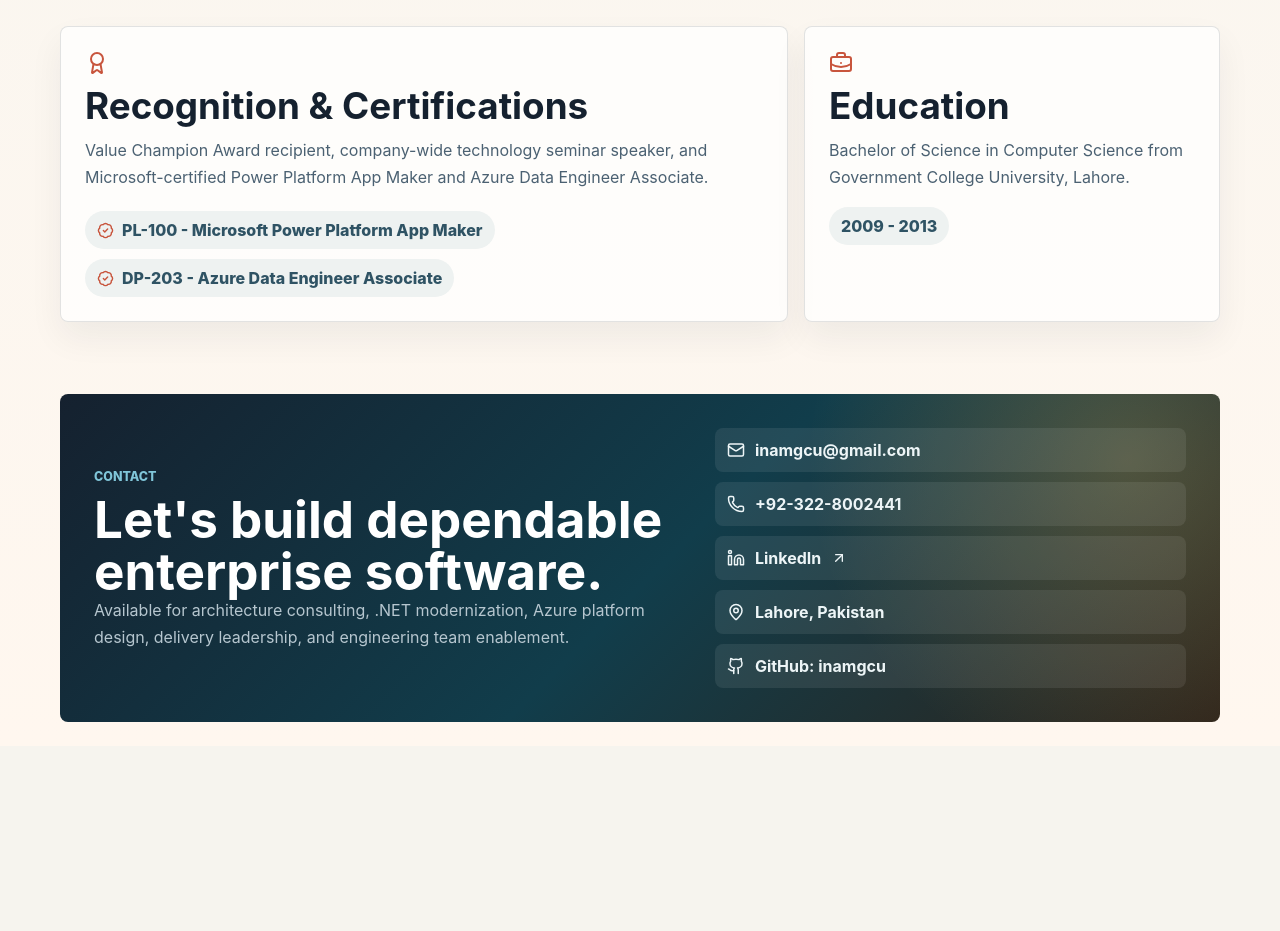
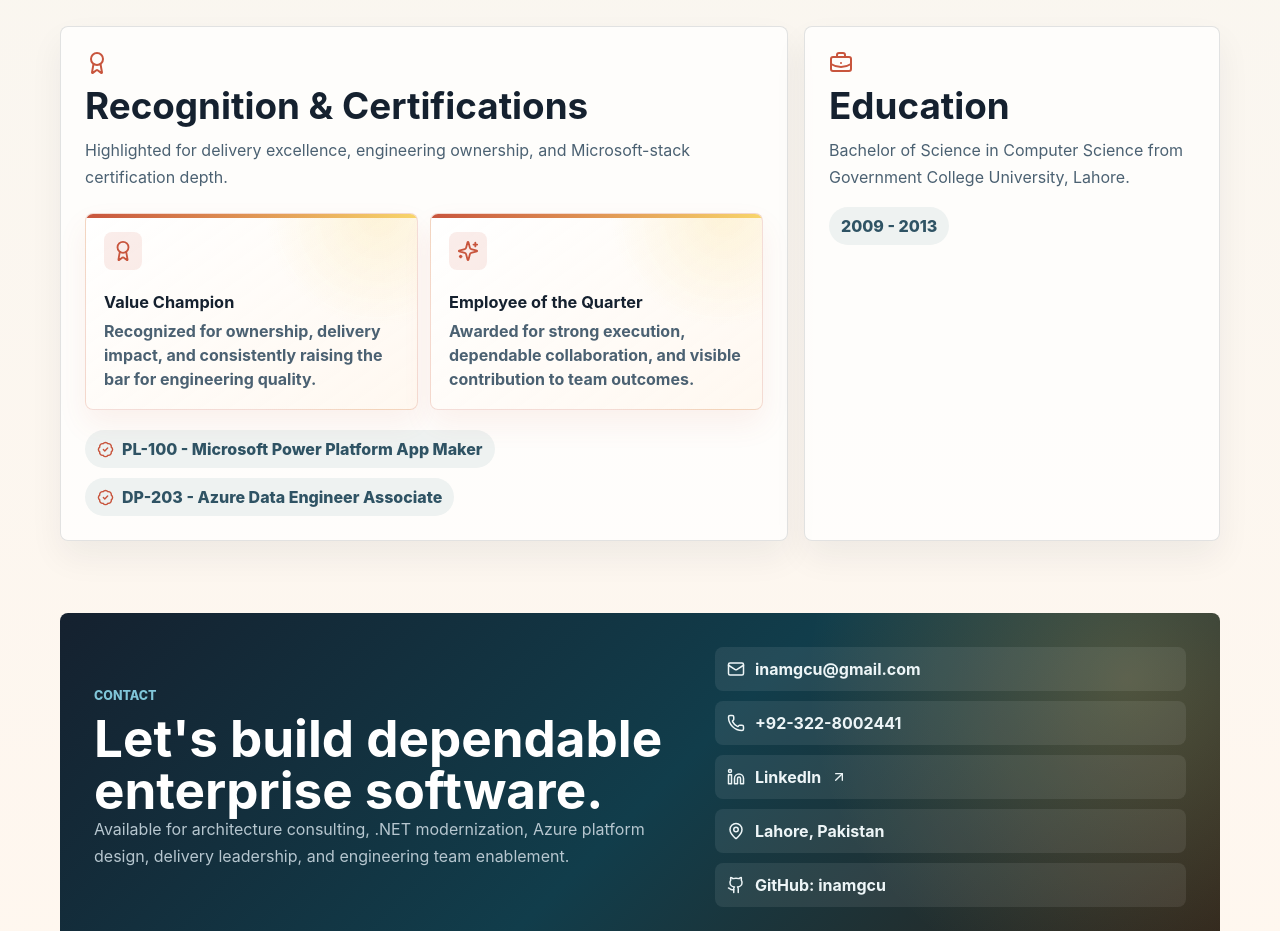
Before and after one commit to inamgcu/portfolio, a React (Vite) app: page / in a window 1280 px wide. Shown: the part 5860-6791 px from the top of the page. Before the commit the page ends 6606 px from the top, so only its background shows below. Built offline with nearby package versions, Linux system fonts and the light colour scheme.

Commit message:
Highlight recognition awards

```diff
--- a/src/main.jsx
+++ b/src/main.jsx
@@ -148,6 +148,19 @@ const outcomes = [
 const certifications = [
   "PL-100 - Microsoft Power Platform App Maker",
   "DP-203 - Azure Data Engineer Associate"
+];
+
+const recognitions = [
+  {
+    icon: Award,
+    title: "Value Champion",
+    body: "Recognized for ownership, delivery impact, and consistently raising the bar for engineering quality."
+  },
+  {
+    icon: Sparkles,
+    title: "Employee of the Quarter",
+    body: "Awarded for strong execution, dependable collaboration, and visible contribution to team outcomes."
+  }
 ];
 
 const signatureStack = [".NET 8", "ASP.NET Core", "Web API", "Azure", "SQL Server", "Clean Architecture"];
@@ -443,9 +456,19 @@ function App() {
           <Award size={24} aria-hidden="true" />
           <h2>Recognition & Certifications</h2>
           <p>
-            Value Champion Award recipient, company-wide technology seminar speaker, and Microsoft-certified
-            Power Platform App Maker and Azure Data Engineer Associate.
+            Highlighted for delivery excellence, engineering ownership, and Microsoft-stack certification depth.
           </p>
+          <div className="recognition-grid">
+            {recognitions.map(({ icon: Icon, title, body }) => (
+              <div className="recognition-card" key={title}>
+                <Icon size={20} aria-hidden="true" />
+                <div>
+                  <strong>{title}</strong>
+                  <span>{body}</span>
+                </div>
+              </div>
+            ))}
+          </div>
           <div className="certs">
             {certifications.map((cert) => (
               <span key={cert}><BadgeCheck size={17} aria-hidden="true" />{cert}</span>
--- a/src/styles.css
+++ b/src/styles.css
@@ -833,6 +833,61 @@ h1 {
   margin-bottom: 12px;
 }
 
+.recognition-grid {
+  display: grid;
+  grid-template-columns: repeat(2, minmax(0, 1fr));
+  gap: 12px;
+  margin-top: 22px;
+}
+
+.recognition-card {
+  position: relative;
+  min-height: 154px;
+  padding: 18px;
+  border: 1px solid rgba(200, 85, 61, 0.2);
+  border-radius: 8px;
+  overflow: hidden;
+  background:
+    radial-gradient(circle at 88% 0%, rgba(248, 213, 107, 0.22), transparent 7rem),
+    linear-gradient(145deg, rgba(255, 255, 255, 0.94), rgba(255, 247, 238, 0.86));
+  box-shadow: 0 14px 30px rgba(200, 85, 61, 0.08);
+}
+
+.recognition-card::before {
+  content: "";
+  position: absolute;
+  inset: 0 0 auto;
+  height: 4px;
+  background: linear-gradient(90deg, #c8553d, #f8d56b);
+}
+
+.recognition-card > svg {
+  width: 38px;
+  height: 38px;
+  padding: 8px;
+  margin-bottom: 18px;
+  border-radius: 8px;
+  color: #c8553d;
+  background: rgba(200, 85, 61, 0.1);
+}
+
+.recognition-card strong,
+.recognition-card span {
+  display: block;
+}
+
+.recognition-card strong {
+  margin-bottom: 7px;
+  color: #15212f;
+  font-size: 1.02rem;
+}
+
+.recognition-card span {
+  color: #4b6172;
+  line-height: 1.5;
+  font-weight: 650;
+}
+
 .certs {
   display: flex;
   flex-wrap: wrap;
@@ -914,7 +969,8 @@ h1 {
   .skills-grid,
   .services,
   .tools-grid,
-  .style-grid {
+  .style-grid,
+  .recognition-grid {
     grid-template-columns: repeat(2, 1fr);
   }
 
@@ -963,7 +1019,8 @@ h1 {
   .skills-grid,
   .services,
   .tools-grid,
-  .style-grid {
+  .style-grid,
+  .recognition-grid {
     grid-template-columns: 1fr;
   }
 
```
